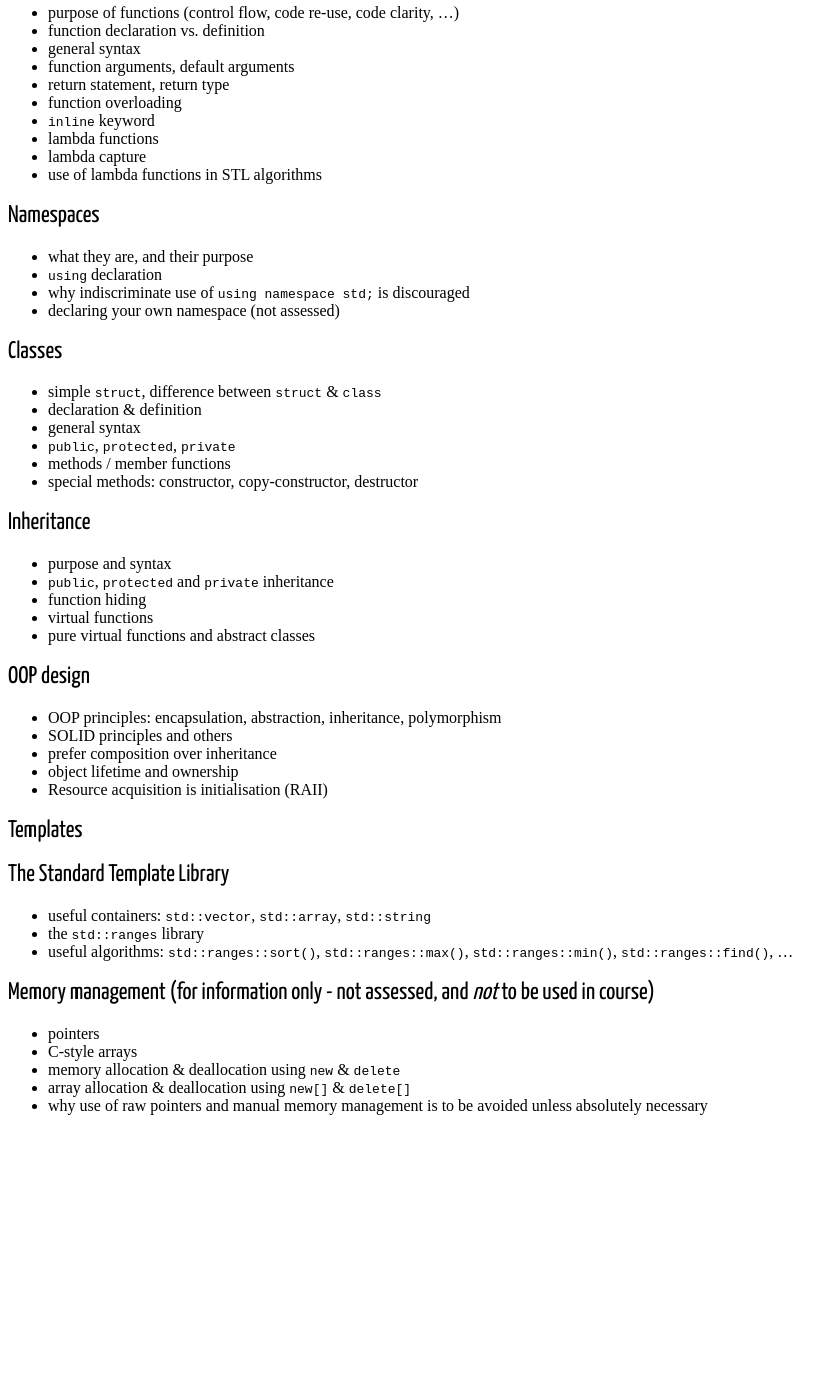
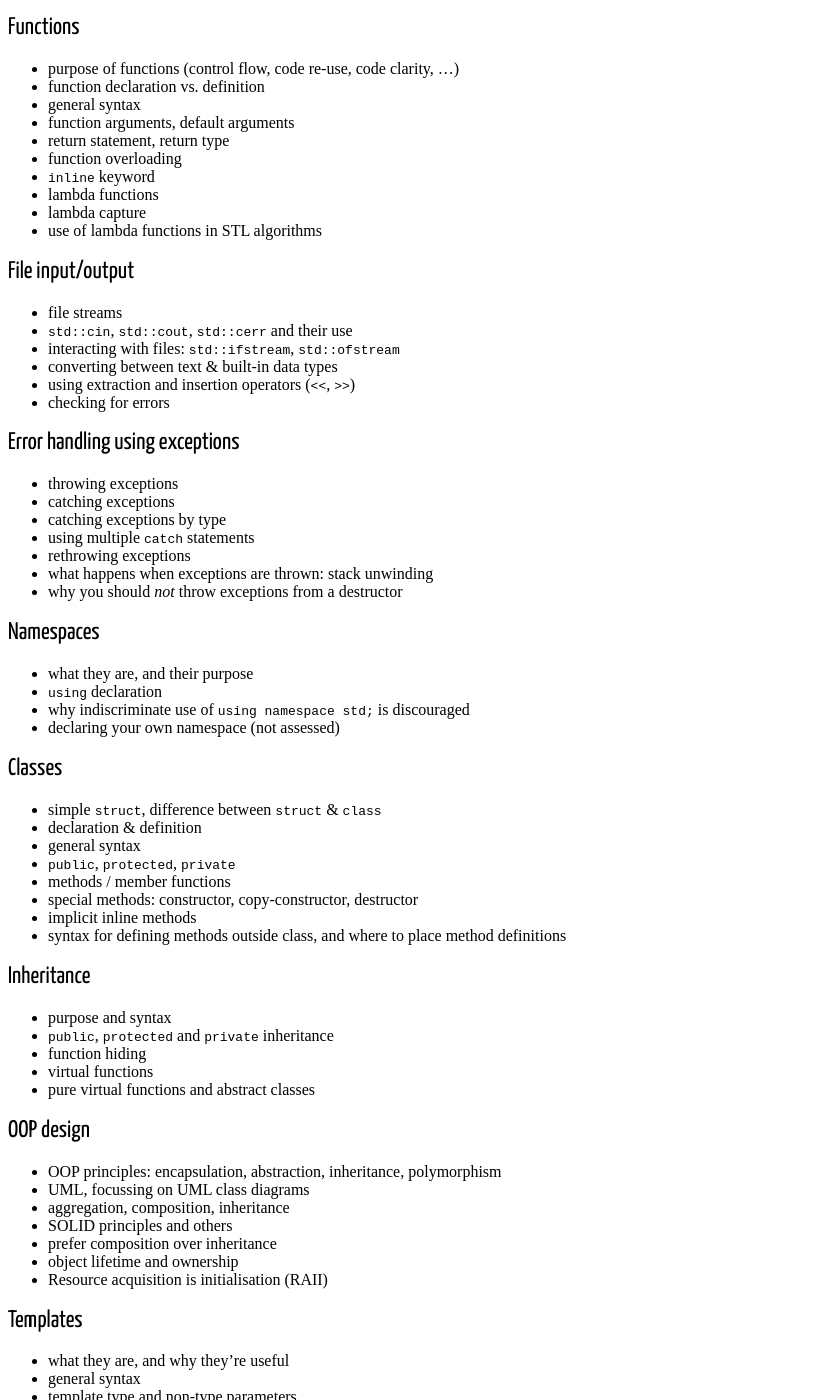
Before and after one commit to KCL-BMEIS/OOP, a Jekyll site: the page built from syllabus.md, in a window 1280 px wide and 1400 px high, scrolled down 1028 px. Shown: the whole window, without its empty margins (0-828 px from the left). Built offline with Jekyll 4.4.1, drawn with Linux system fonts in a browser that asks for light colours; some web fonts are replaced; before the commit the page ends 2159 px from its top, so only the background shows below that; some of the changed text lies outside the part shown.

Commit message:
more updates to syllabus

```diff
--- a/syllabus.md
+++ b/syllabus.md
@@ -5,11 +5,14 @@ title: Syllabus - Object-Oriented Programming (5CCYB041)
 
 # Syllabus for Object-Oriented Programming (5CCYB041)
 
+This is a list of topics to be covered on this module. Note that during the course, topics will *not* necessarily be introduced in the order presented on this page.
+
 ## The Unix command-line
 - what is the command-line, the terminal, and the shell
 - the filesystem, absolute & relative paths
 - basic commands: `ls`, `pwd`, `cd`, `cp`, `mv`, `rm`, ...
 - command structure, arguments & options
+- using an editor (whether terminal-based or external)
 
 ## Compiling a C++ program
 - difference between *compiled* and *interpreted* languages
@@ -60,6 +63,23 @@ title: Syllabus - Object-Oriented Programming (5CCYB041)
 - lambda capture
 - use of lambda functions in STL algorithms
 
+## File input/output
+- file streams
+- `std::cin`, `std::cout`, `std::cerr` and their use
+- interacting with files: `std::ifstream`, `std::ofstream`
+- converting between text & built-in data types
+- using extraction and insertion operators (`<<`, `>>`)
+- checking for errors
+
+## Error handling using exceptions
+- throwing exceptions
+- catching exceptions
+- catching exceptions by type
+- using multiple `catch` statements
+- rethrowing exceptions
+- what happens when exceptions are thrown: stack unwinding
+- why you should *not* throw exceptions from a destructor
+
 ## Namespaces
 - what they are, and their purpose
 - `using` declaration
@@ -73,6 +93,8 @@ title: Syllabus - Object-Oriented Programming (5CCYB041)
 - `public`, `protected`, `private`
 - methods / member functions
 - special methods: constructor, copy-constructor, destructor
+- implicit inline methods
+- syntax for defining methods outside class, and where to place method definitions
 
 ## Inheritance
 - purpose and syntax
@@ -83,21 +105,34 @@ title: Syllabus - Object-Oriented Programming (5CCYB041)
 
 ## OOP design
 - OOP principles: encapsulation, abstraction, inheritance, polymorphism
+- UML, focussing on UML class diagrams
+- aggregation, composition, inheritance
 - SOLID principles and others
 - prefer composition over inheritance
 - object lifetime and ownership
 - Resource acquisition is initialisation (RAII)
 
 ## Templates
+- what they are, and why they're useful
+- general syntax
+- template type and non-type parameters
+- `typename` & `class` keywords
+- static / compile-time polymorphism
+- template functions
+- template classes
+- template class methods
+- why template functions & methods must all be defined in headers, not cpp files
 
 ## The Standard Template Library
 - useful containers: `std::vector`, `std::array`, `std::string`
+- algorithms & iterators
 - the `std::ranges` library
 - useful algorithms: `std::ranges::sort()`, `std::ranges::max()`, `std::ranges::min()`, `std::ranges::find()`, ...
 
-## Memory management (for information only - not assessed, and *not* to be used in course)
+## Memory management (for information only - not assessed, and *not* to be used on this course)
 - pointers
 - C-style arrays
 - memory allocation & deallocation using `new` & `delete`
 - array allocation & deallocation using `new[]` & `delete[]`
+- allocating on the heap vs. allocating on the stack
 - why use of raw pointers and manual memory management is to be avoided unless absolutely necessary
```
